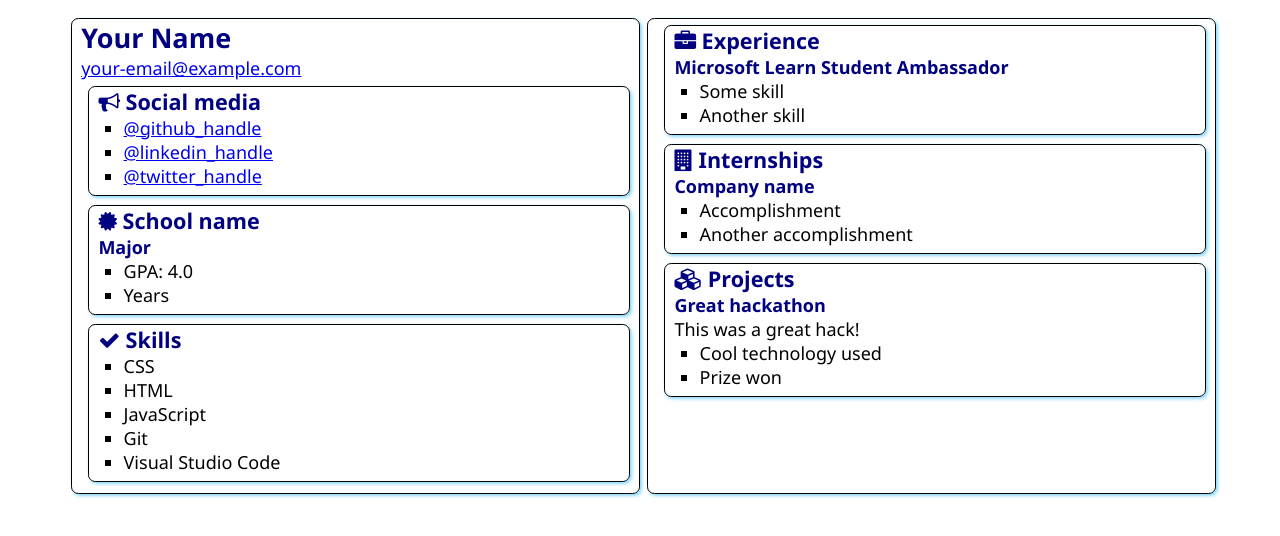
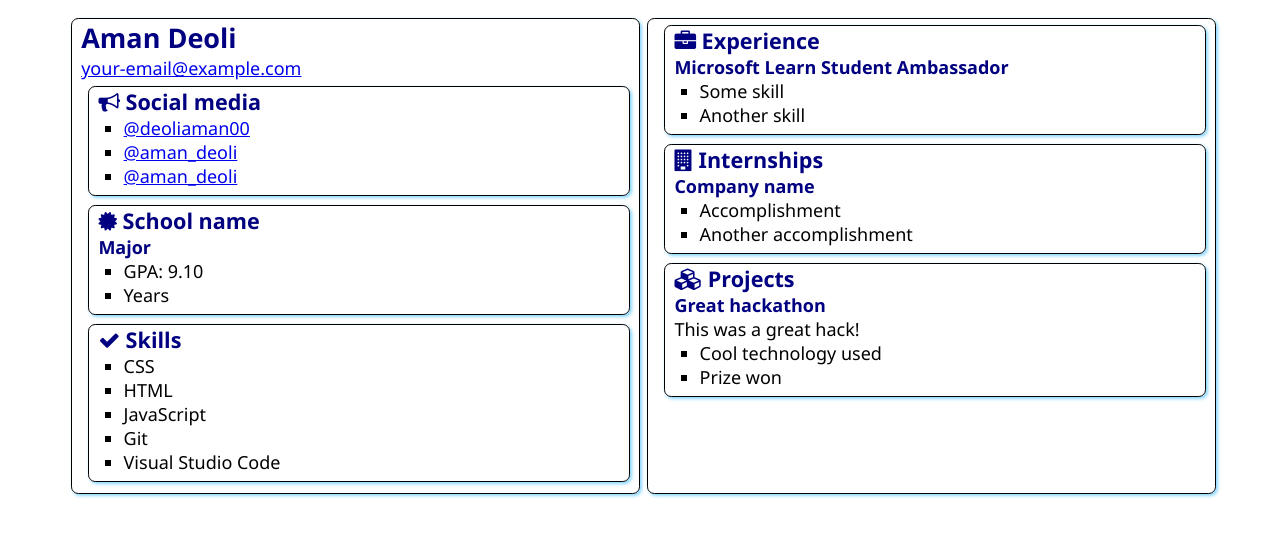
Before and after one commit to deoliaman00/-SATechnicalOnboarding, a plain HTML site: page src/index.html in a window 1280 px wide. Drawn offline with Linux system fonts and the light colour scheme.

Commit message:
Added my name
Corrected some links

```diff
--- a/src/index.html
+++ b/src/index.html
@@ -12,7 +12,7 @@
 <body>
     <main>
         <article class="box">
-            <h1>Your Name</h1>
+            <h1>Aman Deoli</h1>
             <div><a href="mailto:your.email@example.com">your-email@example.com</a></div>
 
             <section class="box">
@@ -21,9 +21,9 @@
                     Social media
                 </h2>
                 <ul>
-                    <li><a href="https://github.com/<handle>">@github_handle</a></li>
-                    <li><a href="https://linkedin.com/in/<handle>">@linkedin_handle</a></li>
-                    <li><a href="https://twitter.com/<handle>">@twitter_handle</a></li>
+                    <li><a href="https://github.com/deoliaman00">@deoliaman00</a></li>
+                    <li><a href="https://www.linkedin.com/in/aman-deoli-6919331b5/">@aman_deoli</a></li>
+                    <li><a href="https://twitter.com/aman_deoli">@aman_deoli</a></li>
                 </ul>
             </section>
 
@@ -35,7 +35,7 @@
                     </h2>
                     <h3>Major</h3>
                     <ul>
-                        <li>GPA: 4.0</li>
+                        <li>GPA: 9.10</li>
                         <li>Years</li>
                     </ul>
                 </div>
```
